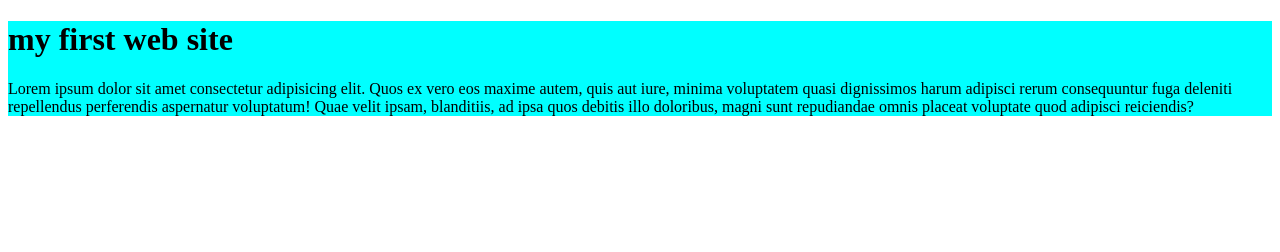
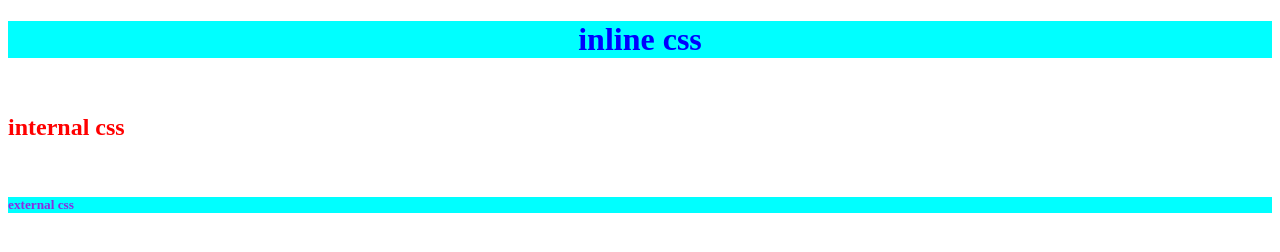
Before and after one commit to KanchonBauri/my-simple-webst, a plain HTML site: page index.html in a window 1280 px wide. Drawn offline with Linux system fonts and the light colour scheme.

Commit message:
module 2 tasks 1

```diff
--- a/index.html
+++ b/index.html
@@ -1,15 +1,31 @@
 <!DOCTYPE html>
 <html lang="en">
+
 <head>
     <meta charset="UTF-8">
     <meta name="viewport" content="width=device-width, initial-scale=1.0">
     <link rel="stylesheet" href="style.css">
     <title>my simple webst</title>
+
+    <!-- internal css style -->
+<style>
+    h6{
+        color: red;
+        font-size: 24px;
+    }
+</style>
+
 </head>
+
 <body>
-    <div>
-    <h1>my first web site</h1>
-    <p>Lorem ipsum dolor sit amet consectetur adipisicing elit. Quos ex vero eos maxime autem, quis aut iure, minima voluptatem quasi dignissimos harum adipisci rerum consequuntur fuga deleniti repellendus perferendis aspernatur voluptatum! Quae velit ipsam, blanditiis, ad ipsa quos debitis illo doloribus, magni sunt repudiandae omnis placeat voluptate quod adipisci reiciendis?</p>
-</div>
+    <!-- inline css -->
+    <h1 style="color: blue;text-align: center;
+    background-color: aqua; ">inline css </h1>
+    <!-- internal css -->
+    <h6>internal css</h6>
+    <!-- external css -->
+    <h5>external css</h5>
+
 </body>
+
 </html>
--- a/style.css
+++ b/style.css
@@ -1,3 +1,5 @@
-div{
+/* external css */
+h5{
+    color: blueviolet;
     background-color: aqua;
 }
```
